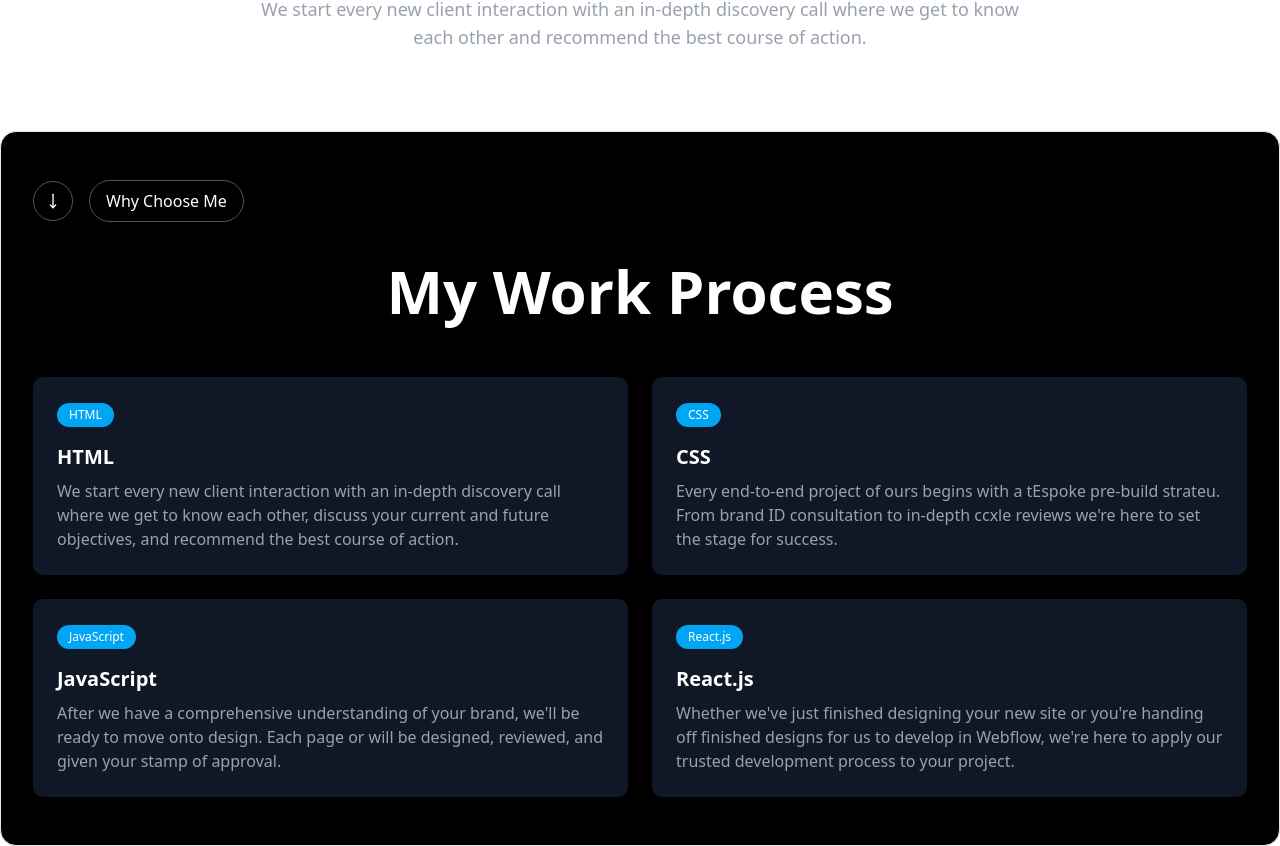
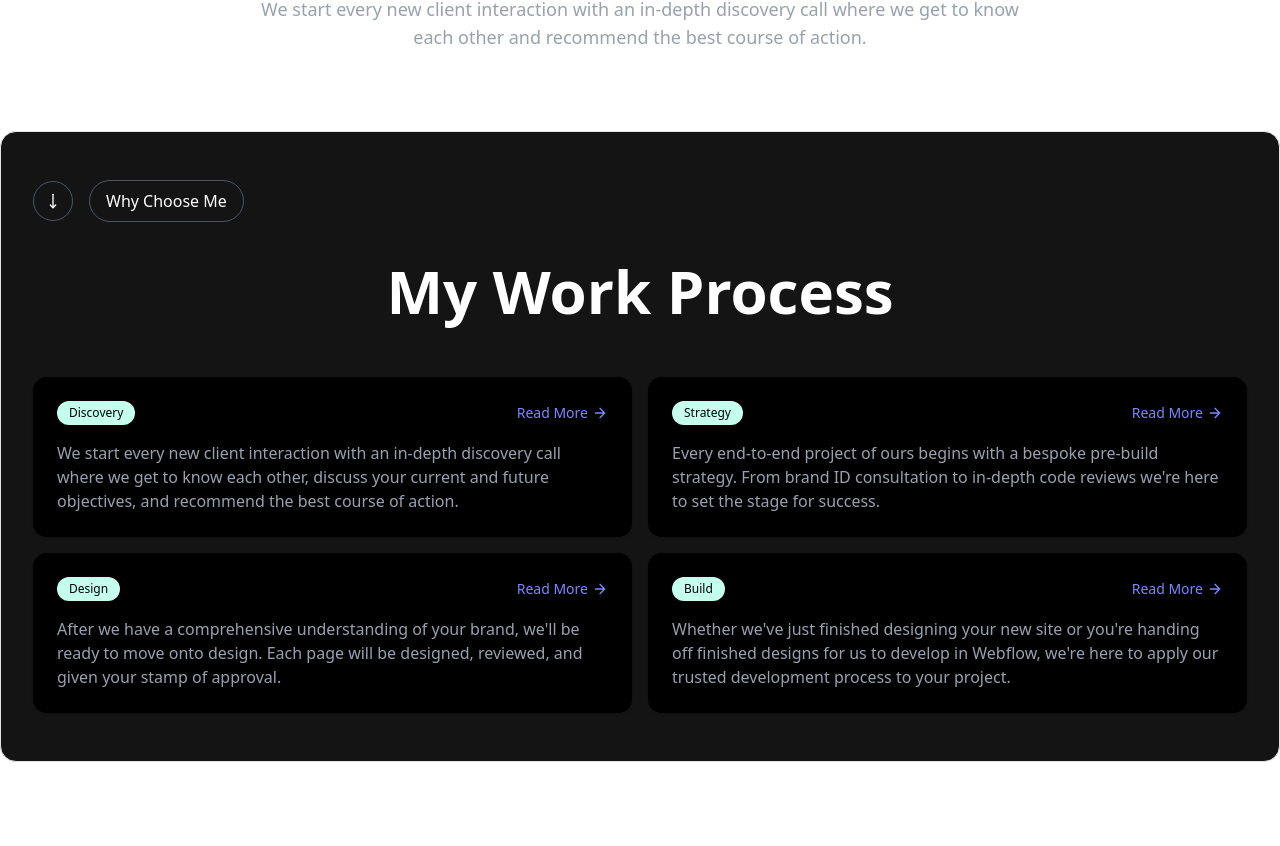
Before and after one commit to wptasmina/raintor-portfolio, a Next.js app: page / in a window 1280 px wide. Shown: the part 2055-2901 px from the top of the page. After the commit the page ends 2817 px from the top, so only its background shows below. Built offline with nearby package versions, Linux system fonts and the light colour scheme.

Commit message:
work process section

```diff
--- a/components/HeroSection.tsx
+++ b/components/HeroSection.tsx
@@ -29,7 +29,7 @@ export default function HeroSection() {
 
         {/* Subtext */}
         <p className="text-gray-700 text-lg mb-8 max-w-2xl">
-          Building the world’s best marketing websites for over a decade. <br />
+          Building the world&apos;s best marketing websites for over a decade. <br />
           Your trusted partner for strategy, design, and dev.
         </p>
 
--- a/components/work-process.tsx
+++ b/components/work-process.tsx
@@ -1,31 +1,36 @@
 "use client";
 
 import { MoveDown } from "lucide-react";
+import Link from "next/link";
 
 export default function WorkProcess() {
   const features = [
     {
-      title: "HTML",
-      description: "We start every new client interaction with an in-depth discovery call where we get to know each other, discuss your current and future objectives, and recommend the best course of action.",
+      title: "Discovery",
+      description:
+        "We start every new client interaction with an in-depth discovery call where we get to know each other, discuss your current and future objectives, and recommend the best course of action.",
     },
     {
-      title: "CSS",
-      description: "Every end-to-end project of ours begins with a tEspoke pre-build strateu. From brand ID consultation to in-depth ccxle reviews we're here to set the stage for success.",
+      title: "Strategy",
+      description:
+        "Every end-to-end project of ours begins with a bespoke pre-build strategy. From brand ID consultation to in-depth code reviews we're here to set the stage for success.",
     },
     {
-      title: "JavaScript",
-      description: "After we have a comprehensive understanding of your brand, we'll be ready to move onto design. Each page or will be designed, reviewed, and given your stamp of approval.",
+      title: "Design",
+      description:
+        "After we have a comprehensive understanding of your brand, we'll be ready to move onto design. Each page will be designed, reviewed, and given your stamp of approval.",
     },
     {
-      title: "React.js",
-      description: "Whether we've just finished designing your new site or you're handing off finished designs for us to develop in Webflow, we're here to apply our trusted development process to your project.",
+      title: "Build",
+      description:
+        "Whether we've just finished designing your new site or you're handing off finished designs for us to develop in Webflow, we're here to apply our trusted development process to your project.",
     },
   ];
 
   return (
-    <section className="bg-black dark:bg-gray-950 text-white border dark:border-gray-800 rounded-2xl overflow-hidden">
+    <section className="bg-[#141414] dark:bg-gray-950 text-white border dark:border-gray-800 rounded-2xl overflow-hidden">
       <div className="max-w-7xl mx-auto px-4 sm:px-6 lg:px-8 py-12">
-        {/* Top header buttons */}
+        {/* Header buttons */}
         <div className="flex items-center gap-4 mb-8">
           <button className="flex items-center justify-center h-10 w-10 border border-gray-600 rounded-full hover:bg-gray-800 transition">
             <MoveDown className="w-4 h-4" />
@@ -43,19 +48,35 @@ export default function WorkProcess() {
         </div>
 
         {/* Feature cards */}
-        <div className="grid grid-cols-1 md:grid-cols-2 gap-6">
+        <div className="grid grid-cols-1 md:grid-cols-2 gap-4">
           {features.map((feature, index) => (
             <div
               key={index}
-              className="bg-gray-900 rounded-lg p-6 shadow hover:shadow-md transition-shadow duration-300"
+              className="group bg-black hover:bg-[#C5FF41] transform transition duration-300 hover:scale-105 hover:translate-x-2 rounded-xl p-6 shadow hover:shadow-md"
             >
-              <span className="inline-block bg-sky-500 text-white text-xs font-medium px-3 py-1 rounded-full mb-4">
-                {feature.title}
-              </span>
-              <h2 className="text-xl font-semibold text-white mb-2">
-                {feature.title}
-              </h2>
-              <p className="text-base text-gray-400">
+              <div className="flex justify-between items-center mb-4">
+                <span className="inline-block bg-[#C5FFEE] group-hover:bg-black text-black text-xs font-medium px-3 py-1 rounded-full group-hover:text-white transition-colors">
+                  {feature.title}
+                </span>
+                <Link
+                  href="#"
+                  className="text-indigo-400 group-hover:text-black text-sm inline-flex items-center transition-colors"
+                >
+                  Read More
+                  <svg
+                    fill="none"
+                    stroke="currentColor"
+                    strokeLinecap="round"
+                    strokeLinejoin="round"
+                    strokeWidth={2}
+                    className="w-4 h-4 ml-1"
+                    viewBox="0 0 24 24"
+                  >
+                    <path d="M5 12h14M12 5l7 7-7 7" />
+                  </svg>
+                </Link>
+              </div>
+              <p className="text-base text-gray-400 group-hover:text-black transition-colors">
                 {feature.description}
               </p>
             </div>
```
